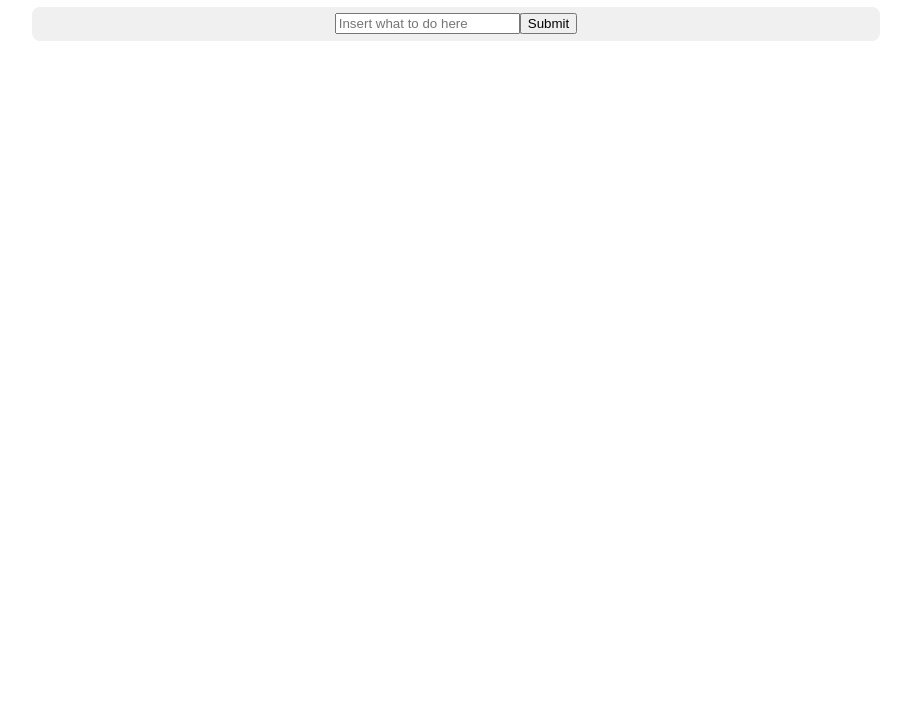
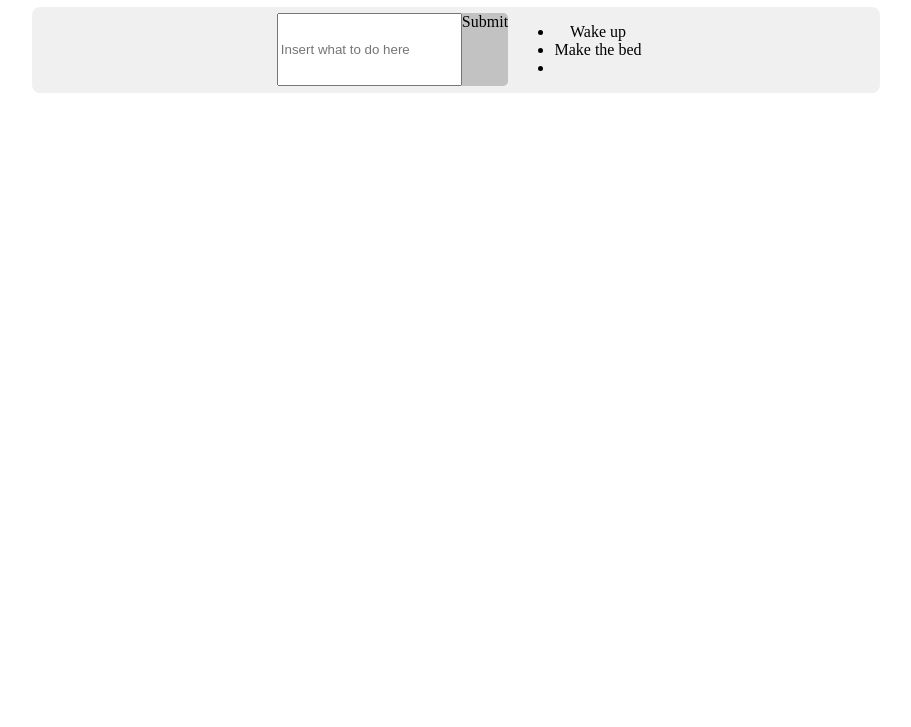
Before and after one commit to sequeirab/ToDoList, a plain HTML site: page index.html in a window 1280 px wide. Shown: the part 73-800 px from the top of the page, without its empty margins (184-1095 px from the left). Drawn offline with Linux system fonts and the light colour scheme.

Commit message:
need to finished this in 5 days

```diff
--- a/index.html
+++ b/index.html
@@ -2,7 +2,7 @@
 <html>
 <head>
 	<title>To-Do List</title>
-	<script type="text/javascript" src="script.js"></script>
+
 	<link rel="stylesheet" href="style.css" type="text/css">
 </head>
 <body>
@@ -10,14 +10,19 @@
 			<h1>To-Do List</h1>
 		<div id="main-box">
 			<div id="header-box">
-				<input type="input" placeholder="Insert what to do here">
-				<input onclick="insertFunction()" type="submit" value="Submit">
+				<input id="todo" type="input" placeholder="Insert what to do here">
+				<span onclick="writeList()" id="btn">Submit</span>
 
 			</div>
-			<div id="content-box"></div>
+			<div id="content-box">
+				<ul id="myUl">
+					<li>Wake up</li>
+					<li>Make the bed</li>
+				</ul>
+			</div>
 		</div>
 	</div>
 
-
+	<script type="text/javascript" src="script.js"></script>
 </body>
 </html>
--- a/script.js
+++ b/script.js
@@ -1,6 +1,12 @@
-let box = getElementById("content-box");
-let test = box.createTextNode("test");
+let content = document.getElementById("todo").value;
 
-function insertFuntion() {
-	document.body.appendChild(test);
-}
+document.getElementById("btn").addEventListener("click", function writeList() {
+	node.appendChild(textNode);
+	document.getElementById("myUl").appendChild(node);
+});
+
+
+let node = document.createElement("LI");
+let textNode = document.createTextNode(document.getElementById("todo").value);
+node.appendChild(textNode);
+document.getElementById("myUl").appendChild(node);
```
